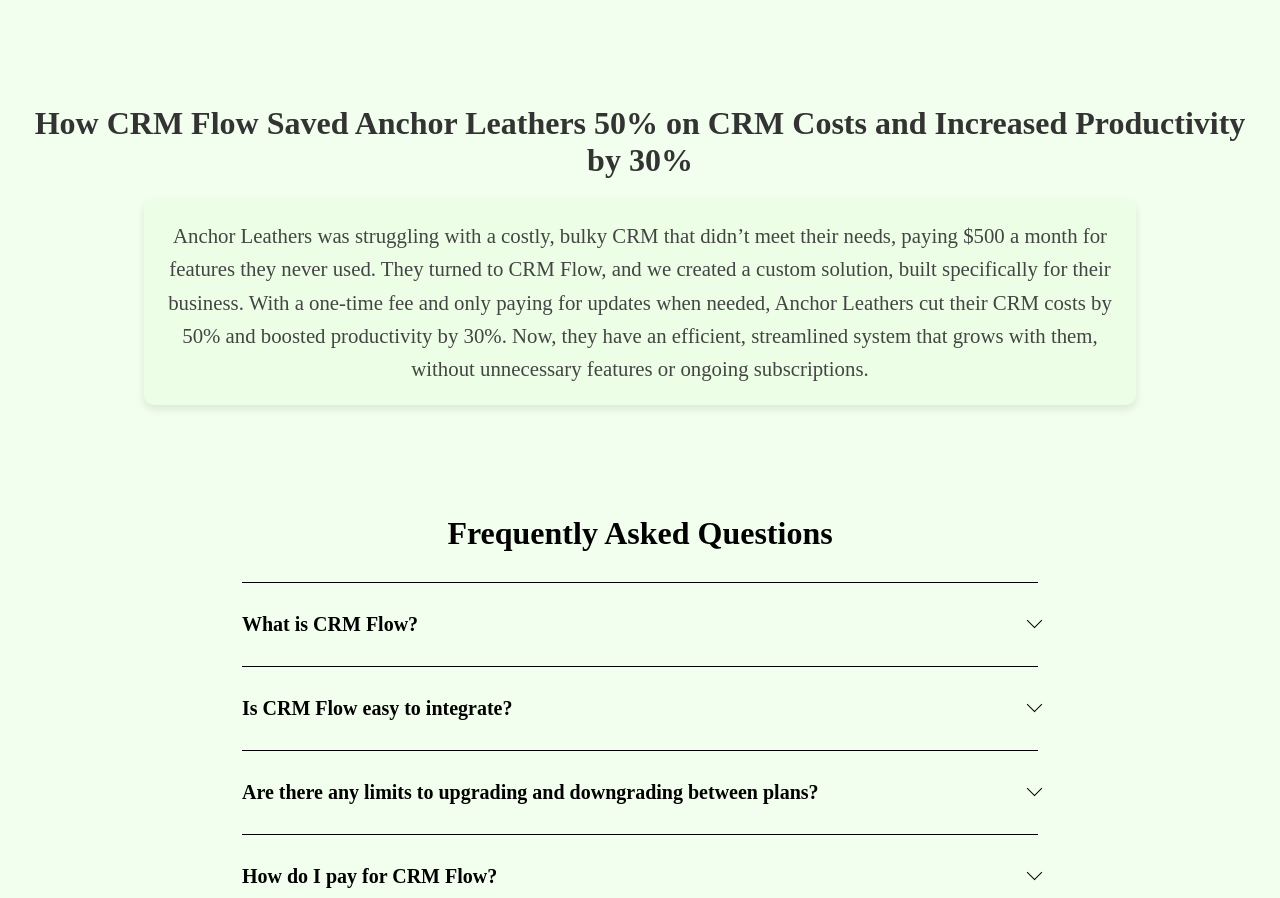
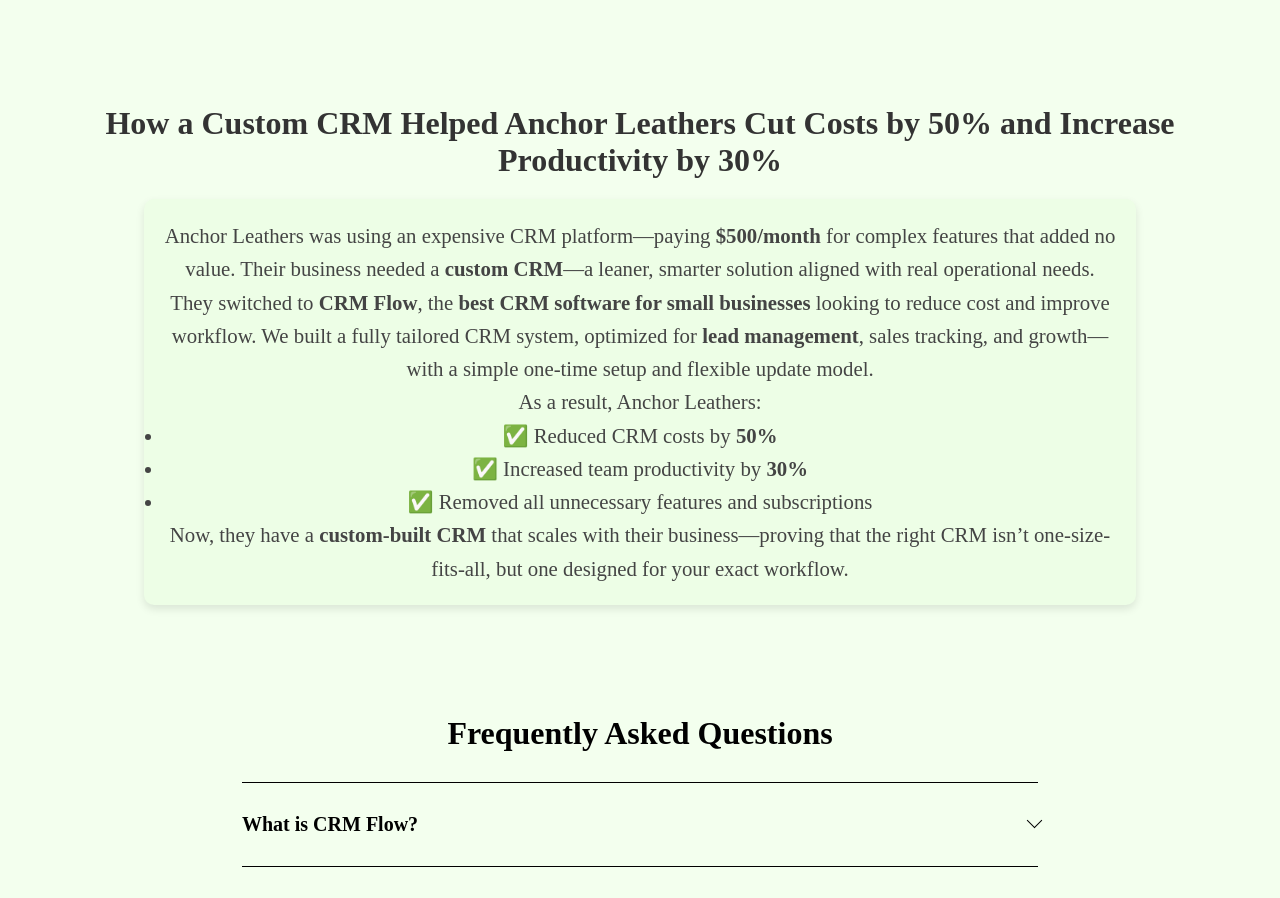
Before and after one commit to Sabarinathan-arun/CRM-Flow-1, a React (Create React App) app: page / in a window 1280 px wide. Shown: the part 3204-4102 px from the top of the page. Built offline with nearby package versions, Linux system fonts and the light colour scheme.

Commit message:
Update ProcessSteps.jsx

```diff
--- a/src/component/LandingPageComponent/processstep/ProcessSteps.jsx
+++ b/src/component/LandingPageComponent/processstep/ProcessSteps.jsx
@@ -6,18 +6,30 @@
     <>
       <div className="process-container">
         <h2 className="process-title">
-          How CRM Flow Saved Anchor Leathers 50% on CRM Costs and Increased
-          Productivity by 30%
+          How a Custom CRM Helped Anchor Leathers Cut Costs by 50% and Increase Productivity by 30%
         </h2>
+
         <div className="text-img-box">
-          Anchor Leathers was struggling with a costly, bulky CRM that didn’t
-          meet their needs, paying $500 a month for features they never used.
-          They turned to CRM Flow, and we created a custom solution, built
-          specifically for their business. With a one-time fee and only paying
-          for updates when needed, Anchor Leathers cut their CRM costs by 50%
-          and boosted productivity by 30%. Now, they have an efficient,
-          streamlined system that grows with them, without unnecessary features
-          or ongoing subscriptions.
+          <p>
+            Anchor Leathers was using an expensive CRM platform—paying <strong>$500/month</strong> for complex features that added no value. Their business needed a <strong>custom CRM</strong>—a leaner, smarter solution aligned with real operational needs.
+          </p>
+
+          <p>
+            They switched to <strong>CRM Flow</strong>, the <strong>best CRM software for small businesses</strong> looking to reduce cost and improve workflow. We built a fully tailored CRM system, optimized for <strong>lead management</strong>, sales tracking, and growth—with a simple one-time setup and flexible update model.
+          </p>
+
+          <p>
+            As a result, Anchor Leathers:
+            <ul>
+              <li>✅ Reduced CRM costs by <strong>50%</strong></li>
+              <li>✅ Increased team productivity by <strong>30%</strong></li>
+              <li>✅ Removed all unnecessary features and subscriptions</li>
+            </ul>
+          </p>
+
+          <p>
+            Now, they have a <strong>custom-built CRM</strong> that scales with their business—proving that the right CRM isn’t one-size-fits-all, but one designed for your exact workflow.
+          </p>
         </div>
       </div>
     </>
```
